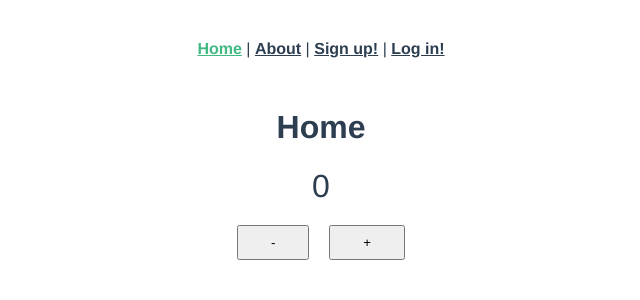
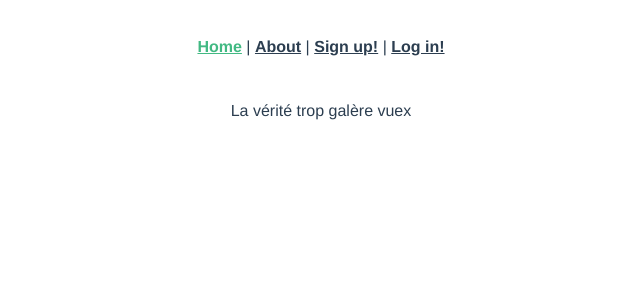
Before and after one commit to hhaurice/Herve_Haurice_7_240122, a Vue app in the folder frontend/: page / in a window 1280 px wide. Shown: the top 300 px of the page, without its empty margins (319-959 px from the left). Built offline with nearby package versions, Linux system fonts and the light colour scheme.

Commit message:
testing vuex

```diff
--- a/frontend/src/main.js
+++ b/frontend/src/main.js
@@ -3,5 +3,7 @@ import App from "./App.vue";
 import router from "./router";
 import axios from "axios";
 import VueAxios from "vue-axios";
+import { store } from "./store/store"
 
-createApp(App).use(router, VueAxios, axios).mount("#app");
+
+createApp(App).use(router, VueAxios, axios, store).mount("#app");
--- /dev/null
+++ b/frontend/src/store/store.js
@@ -0,0 +1,16 @@
+// test
+
+import { createStore } from 'vuex'
+
+// Create a new store instance.
+export default createStore({
+  state: {
+    msg: "Bonjour les gars je teste vuex et j'en chie. Ras le cul "
+  },
+  mutations: {
+
+  },
+  actions: {
+
+  }
+})
--- a/frontend/src/views/HomeView.vue
+++ b/frontend/src/views/HomeView.vue
@@ -1,49 +1,17 @@
 <template>
-  <div class="home">
-    <h1>Home</h1>
-    <div class="counter">
-      {{ counter }}
-    </div>
-    <div class="buttons">
-      <button @click="decreaseCounter">-</button>
-      <button @click="increaseCounter">+</button>
-    </div>
-  </div>
+    <p class="msg">{{ msg }} </p>
 </template>
 
 <script>
 
+
 export default {
-  data() {
+  name: 'HomeView',
+  data () {
     return {
-      counter: 0
+      msg: "La vérité trop galère vuex"
     }
-  },
-  methods: {
-    increaseCounter() {
-    this.counter++
-    },
-    decreaseCounter() {
-    this.counter--
-    }
-  },
+  }
 }
 
 </script>
-
-<style>
-
-.counter {
-  font-size: 2rem;
-}
-
-div {
-  margin: 10px;
-}
-
-button {
-  margin: 10px;
-  padding: 8px 32px 8px 32px;
-}
-
-</style>
```
Also changed, not shown: frontend/src/store/index.js (deleted).
